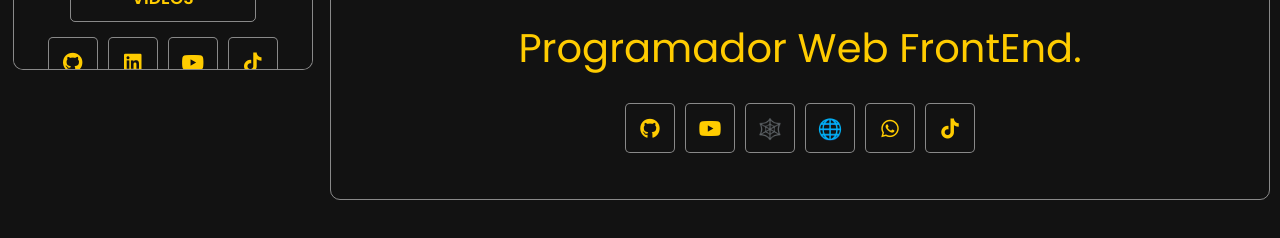
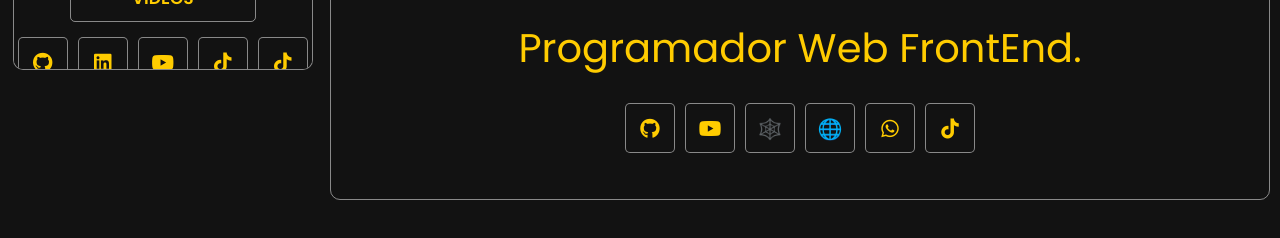
Before and after one commit to NickTrabajador/PortfolioNick, a website with bundled scripts: page index.html in a window 1280 px wide. Shown: the part 722-960 px from the top of the page. Built offline with nearby package versions, Linux system fonts and the light colour scheme; files whose address does not match are found by name.

Commit message:
Update index.html

```diff
--- a/index.html
+++ b/index.html
@@ -41,6 +41,7 @@
         target="_blank"></a>
       <a href="https://wa.me/51977547917" class="social-media-icon"></a>
       <a href="https://www.tiktok.com/@nicktrabajador" class="btn-primary-icon fab fa-tiktok" target="_blank"></a>
+      <a href="https://www.tiktok.com/@elmanualdenick" class="btn-primary-icon fab fa-tiktok" target="_blank"></a>
 
     </div>
   </div>
```
